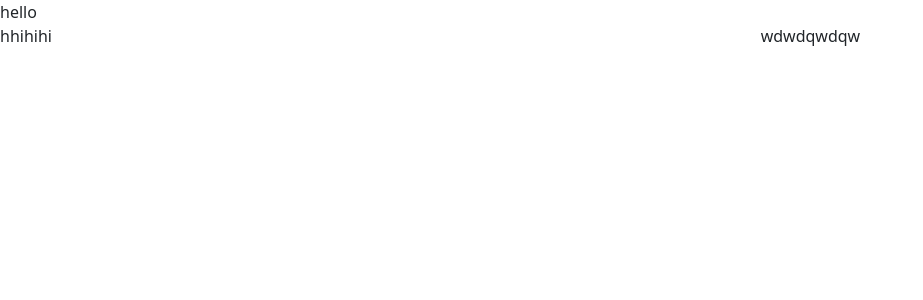
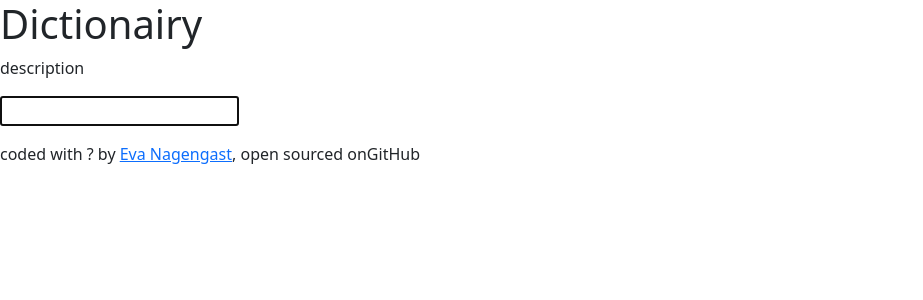
Before and after one commit to EvaNagengast/dictionary, a React (Create React App) app: page / in a window 1280 px wide. Shown: the top 300 px of the page, without its empty margins (0-923 px from the left). Built offline with nearby package versions, Linux system fonts and the light colour scheme.

Commit message:
started to build search engine

```diff
--- a/src/App.js
+++ b/src/App.js
@@ -1,14 +1,20 @@
 import "./App.css";
-
+import Dictionary from "./Dictionary";
 
 function App() {
   return (
     <div className="App">
-      hello{" "}
-      <div className="row">
-        <div className="col-7">hhihihi</div>{" "}
-        <div className="col-5">wdwdqwdqw</div>
-      </div>
+      <header>
+        <h1>Dictionairy</h1>
+        <p>description</p>{" "}
+      </header>
+      <main>
+        <Dictionary/>
+      </main>
+      <footer>
+        coded with ? by <a href="">Eva Nagengast</a>, open sourced on
+        <a>GitHub</a>
+      </footer>
     </div>
   );
 }
--- /dev/null
+++ b/src/Dictionary.css
@@ -0,0 +1,3 @@
+.Dictionary {
+  color: red;
+}
--- /dev/null
+++ b/src/Dictionary.js
@@ -0,0 +1,29 @@
+import React, { useState } from "react";
+import "./Dictionary.css";
+
+export default function Dictionary() {
+  let [searchItem, setSearchItem] = useState("");
+
+  function handleInput(input) {
+    console.log(input.target.value);
+  }
+
+  function handleSubmit(event) {
+    event.preventDefault();
+    setSearchItem("hello")
+  }
+
+  return (
+    <div className="Dictionary">
+      <form onSubmit={handleSubmit}>
+        <input
+          type="text"
+          autoFocus="on"
+          autoComplete="none"
+          onChange={handleInput}
+        ></input>
+      </form>
+      <p>{searchItem}</p>
+    </div>
+  );
+}
```
